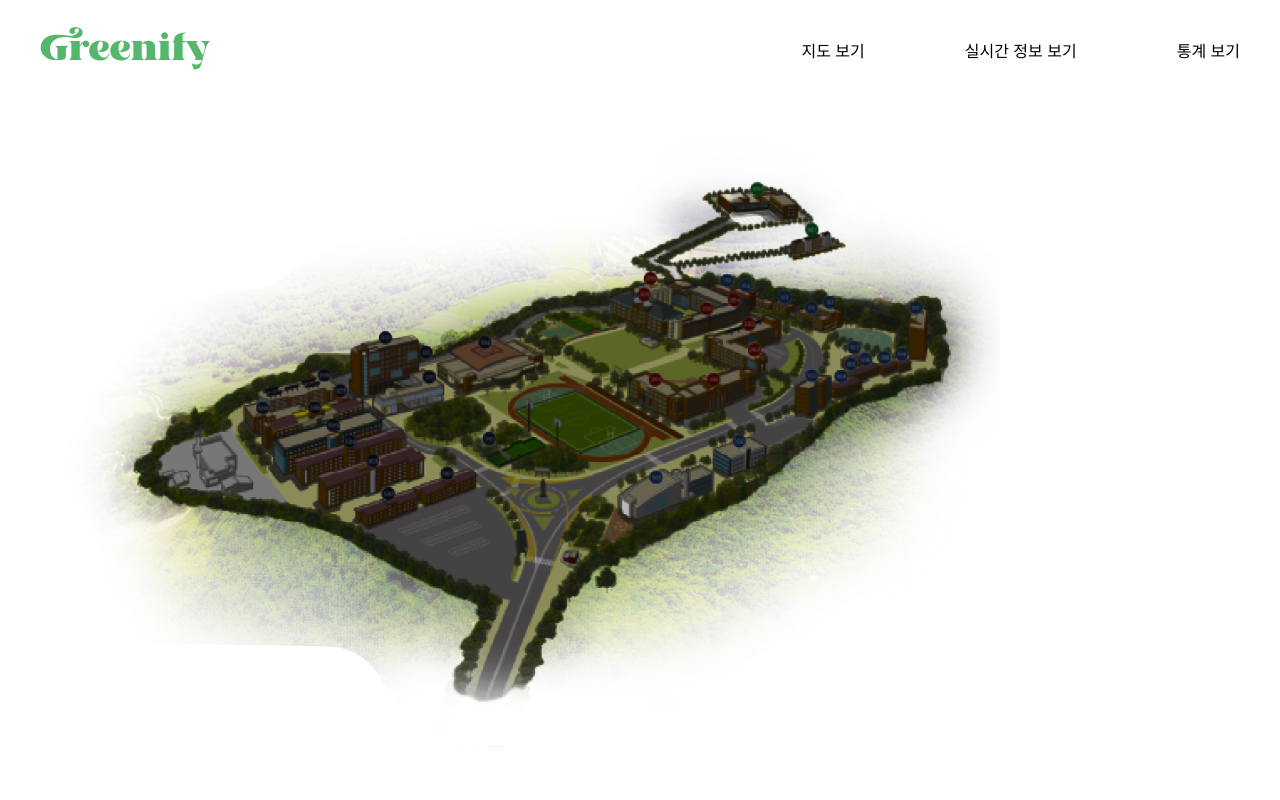
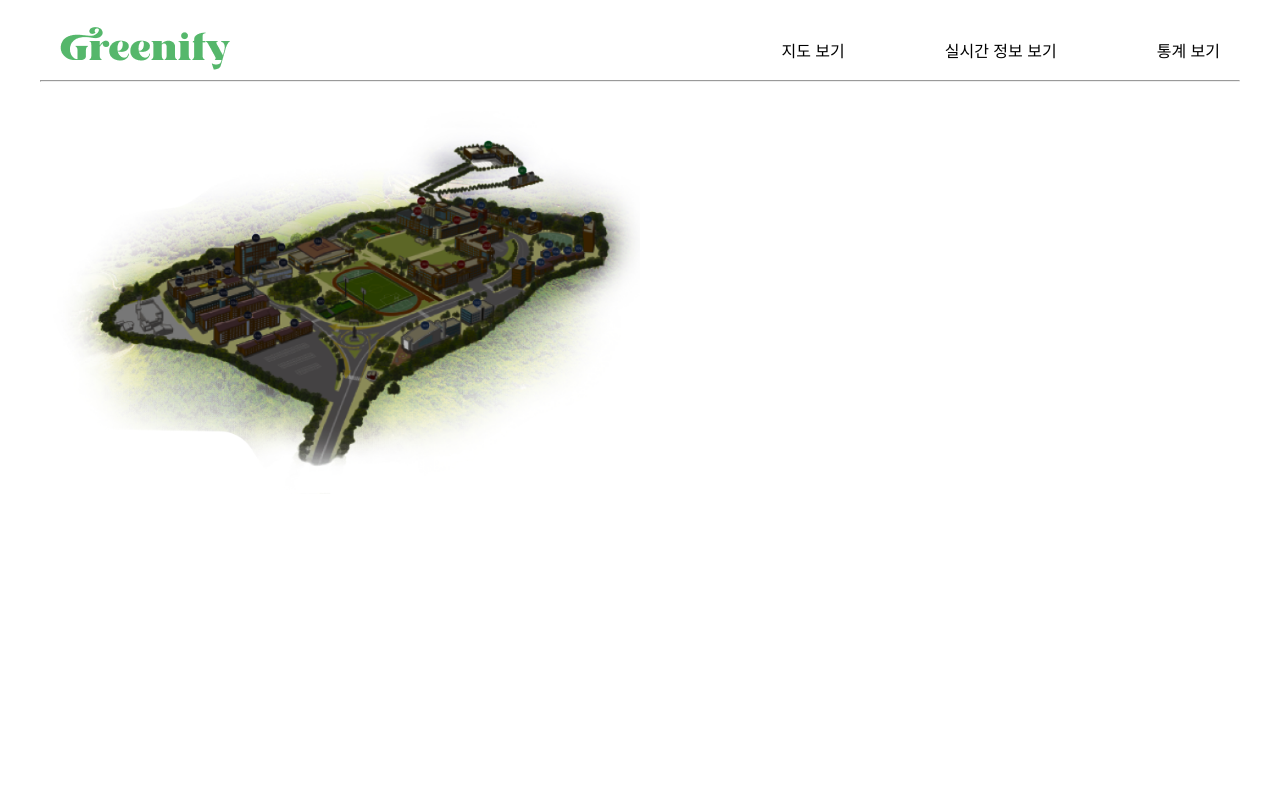
Before and after one commit to dmsvk0217/micro_measurable_client, a React (Create React App) app in the folder client/: page / in a window 1280 px wide. Shown: the top 800 px of the page. Built offline with nearby package versions, Linux system fonts and the light colour scheme.

Commit message:
사진 적용

```diff
--- a/client/src/App.css
+++ b/client/src/App.css
@@ -1,6 +1,11 @@
 /* App.css */
 .main-content {
   /* ✅ navigationbar hgith+margin 수정 필요 */
-  min-height: calc(100vh - 120px);
+  min-height: calc(100vh - 100px);
   padding: 20px 40px;
 }
+
+
+hr{
+  margin: 0 40px 0 40px;
+}
--- a/client/src/App.js
+++ b/client/src/App.js
@@ -12,6 +12,7 @@ function App() {
   return (
     <Router>
       <NavigationBar/>
+      <hr></hr>
       <div className="main-content">
         <Routes>
           <Route path="/" element={<MapView />} />
--- a/client/src/components/NavigationBar/NavigationBar.css
+++ b/client/src/components/NavigationBar/NavigationBar.css
@@ -3,7 +3,7 @@
     display: flex;
     justify-content: space-between;
     align-items: center;
-    padding: 20px 40px;
+    padding: 20px 60px 0 60px;
 
     /* navigationbar 높이 수정 필요 */
     height: 60px;
--- a/client/src/pages/MapView/MapView.css
+++ b/client/src/pages/MapView/MapView.css
@@ -1,3 +1,3 @@
 .map{
-    width: 80%;
+    width: 50%;
 }
```
